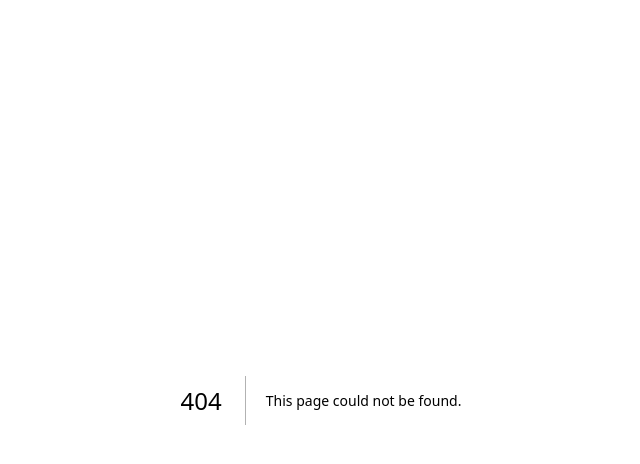
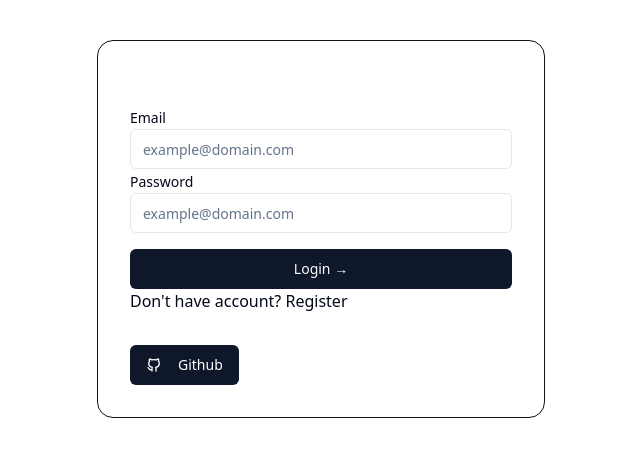
Before and after one commit to stefanRachev/demo-test-next-auth-nextjs, a Next.js app: page /login in a window 1280 px wide. Before the commit this address had no page. Shown: the top 464 px of the page, without its empty margins (319-959 px from the left). Built offline with nearby package versions, Linux system fonts and the light colour scheme.

Commit message:
create component Login

```diff
--- /dev/null
+++ b/src/app/login/page.jsx
@@ -0,0 +1,47 @@
+import { Button } from "@/components/ui/button";
+import { Input } from "@/components/ui/input";
+import { Label } from "@/components/ui/label";
+import { IconBrandGithub } from "@tabler/icons-react";
+import Link from "next/link";
+
+const Login = () => {
+  return (
+    <div className="mt-10 max-w-md w-full mx-auto rounded-none md:rounded-2xl p-4 md:p-8 shadow-input bg-white border border-[#121212] dark:bg-neutral-900">
+      <form className="my-8">
+        <Label htmlFor="email">Email</Label>
+        <Input
+          id="email"
+          placeholder="example@domain.com"
+          type="email"
+          name="email"
+          className="w-full"
+        ></Input>
+        <Label htmlFor="password">Password</Label>
+        <Input
+          id="password"
+          placeholder="example@domain.com"
+          type="password"
+          name="password"
+          className="w-full"
+        ></Input>
+
+        <Button className="mt-4 w-full">Login &rarr;</Button>
+
+        <p>
+          Don't have account? <Link href="/register">Register</Link>
+        </p>
+      </form>
+
+      <section className="flex flex-col space-y-4">
+        <form action="">
+          <Button className="flex items-center space-x-2">
+            <IconBrandGithub className="h-6 w-6 text-white dark:text-white" />
+            <span className="text-white dark:text-white text-sm">Github</span>
+          </Button>
+        </form>
+      </section>
+    </div>
+  );
+};
+
+export default Login;
--- a/src/app/register/page.jsx
+++ b/src/app/register/page.jsx
@@ -60,6 +60,8 @@ const Register = async () => {
             />
           </div>
           <Button className="mt-4 w-full">Sign up &rarr;</Button>
+          <p>Already have an account?{" "}<Link href="/login">Login</Link></p>
+
         </div>
       </form>
     </div>
```
